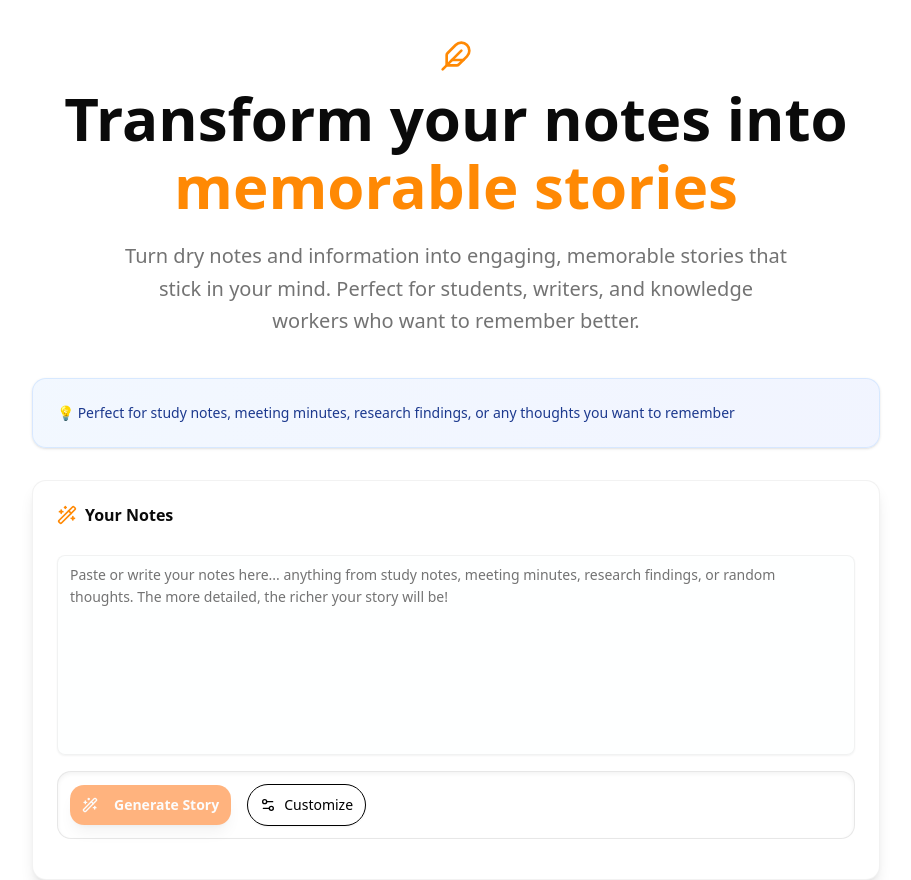
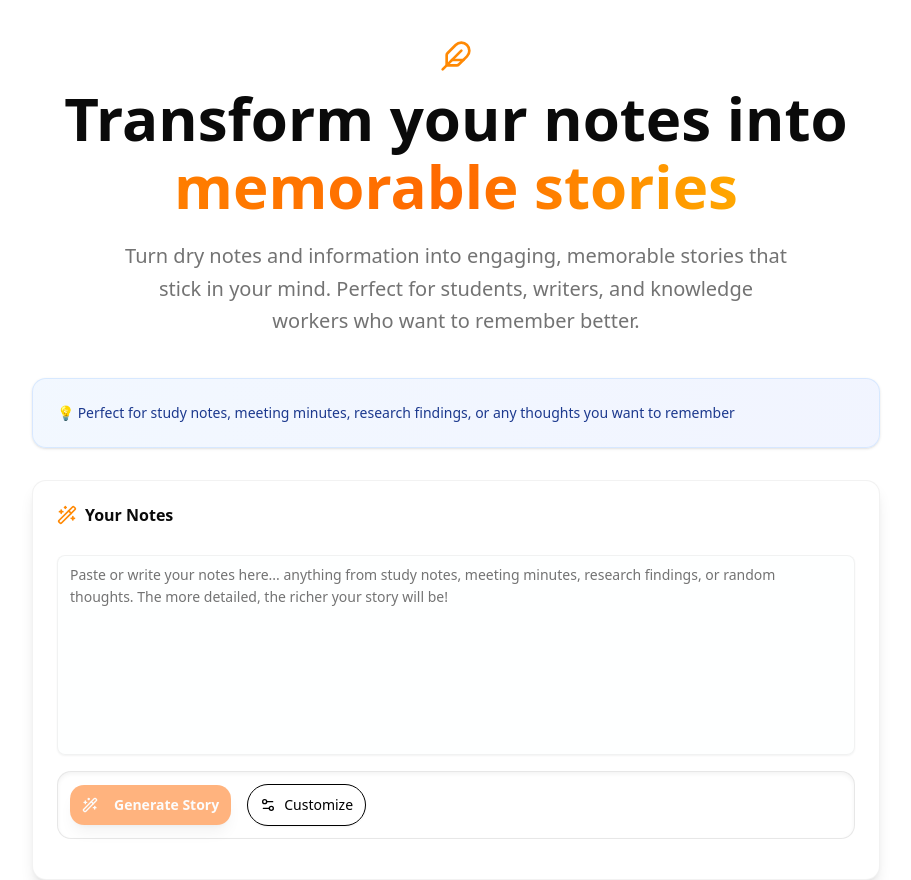
Before and after one commit to bhaskrr/loreverse, a Next.js app: page / in a window 1280 px wide. Shown: the whole page, without its empty margins (184-1095 px from the left). Built offline with nearby package versions, Linux system fonts and the light colour scheme.

Commit message:
updated h1>span styling

```diff
--- a/src/components/Hero.tsx
+++ b/src/components/Hero.tsx
@@ -10,7 +10,9 @@
 
         <h1 className="text-4xl md:text-6xl font-bold text-foreground mb-6 text-shadow">
           Transform your notes into
-          <span className="text-orange-400 block mt-2">memorable stories</span>
+          <span className="text-transparent bg-clip-text bg-gradient-to-r from-orange-400 via-orange-500 to-yellow-400 animate-gradient font-extrabold text-5xl md:text-6xl block mt-2">
+            memorable stories
+          </span>
         </h1>
 
         <p className="text-xl text-muted-foreground max-w-2xl mx-auto leading-relaxed">
```
